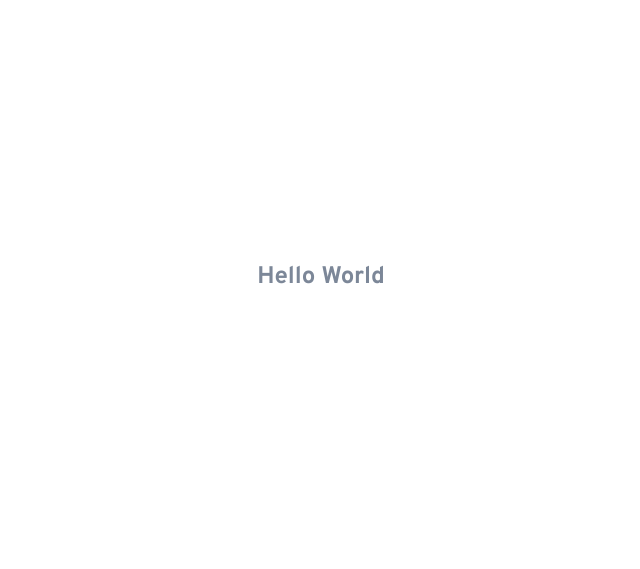
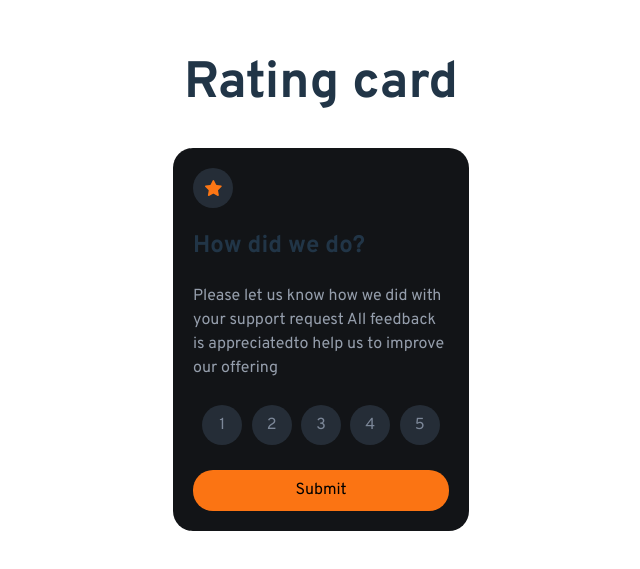
Before and after one commit to Camilo-Suarez98/react-component-2, a React (Vite) app: page / in a window 1280 px wide. Shown: the part 123-692 px from the top of the page, without its empty margins (319-959 px from the left). Built offline with nearby package versions, Linux system fonts and the light colour scheme.

Commit message:
Styles desing

```diff
--- a/src/App.jsx
+++ b/src/App.jsx
@@ -5,6 +5,7 @@ function App() {
 
   return (
     <>
+      <h1>Rating card</h1>
       <Card />
     </>
   )
--- a/src/App.scss
+++ b/src/App.scss
@@ -1,45 +1,11 @@
-:root {
-  --white-color: hsl(0, 0%, 100%);
-  --light-grey-color: hsl(217, 12%, 63%);
-  --medium-grey-color: hsl(216, 12%, 54%);
-  --dark-blue-color: hsl(213, 19%, 18%);
-  --very-dark-blue: hsl(216, 12%, 8%);
-  --orange-color: hsl(25, 97%, 53%);
-}
-
 #root {
   max-width: 1280px;
   margin: 0 auto;
   padding: 2rem;
-  text-align: center;
 }
 
-.logo {
-  height: 6em;
-  padding: 1.5em;
-  will-change: filter;
-  transition: filter 300ms;
-}
-.logo:hover {
-  filter: drop-shadow(0 0 2em #646cffaa);
-}
-.logo.react:hover {
-  filter: drop-shadow(0 0 2em #61dafbaa);
-}
-
-@keyframes logo-spin {
-  from {
-    transform: rotate(0deg);
-  }
-  to {
-    transform: rotate(360deg);
-  }
-}
-
-@media (prefers-reduced-motion: no-preference) {
-  a:nth-of-type(2) .logo {
-    animation: logo-spin infinite 20s linear;
-  }
+h1 {
+  text-align: center;
 }
 
 .card {
--- a/src/components/Card/Card.scss
+++ b/src/components/Card/Card.scss
@@ -1,4 +1,46 @@
+:root {
+  --white-color: hsl(0, 0%, 100%);
+  --light-grey-color: hsl(217, 12%, 63%);
+  --medium-grey-color: hsl(216, 12%, 54%);
+  --dark-blue-color: hsl(213, 19%, 18%);
+  --very-dark-blue-color: hsl(216, 12%, 8%);
+  --orange-color: hsl(25, 97%, 53%);
+}
 
-h2 {
-  color: var(--medium-grey-color);
+.card-rating {
+  background-color: var(--very-dark-blue-color);
+  width: 16rem;
+  padding: 20px;
+  border-radius: 20px;
+
+  .icon {
+    width: 40px;
+    height: 40px;
+    border-radius: 50%;
+    display: flex;
+    justify-content: center;
+    align-items: center;
+    background-color: var(--dark-blue-color);
+  }
+
+  .text {
+    p {
+      color: var(--light-grey-color);
+    }
+  }
+
+  .rating-buttons {
+    display: flex;
+    flex-direction: column;
+    justify-content: space-between;
+    margin-top: 25px;
+
+    button {
+      background-color: var(--orange-color);
+      width: 100%;
+      border-radius: 20px;
+      margin-top: 25px;
+    }
+  }
+
 }
--- a/src/components/Card/index.jsx
+++ b/src/components/Card/index.jsx
@@ -1,10 +1,21 @@
-import React from 'react'
+import { useState } from 'react'
 import './Card.scss'
+import { RatingRange } from '../RatingRange'
 
 export const Card = () => {
   return (
-    <div>
-      <h2>Hello World</h2>
+    <div className='card-rating'>
+      <span className="icon">
+        <img src="../../../public/icon-star.svg" alt="test" />
+      </span>
+      <div className="text">
+        <h2>How did we do?</h2>
+        <p>Please let us know how we did with your support request All feedback is appreciatedto help us to improve our offering</p>
+      </div>
+      <form className="rating-buttons">
+        <RatingRange />
+        <button>Submit</button>
+      </form>
     </div>
   )
 }
--- /dev/null
+++ b/src/components/Rating/Rating.scss
@@ -0,0 +1,10 @@
+.rating {
+  background-color: var(--dark-blue-color);
+  width: 40px;
+  height: 40px;
+  display: flex;
+  justify-content: center;
+  align-items: center;
+  border-radius: 100%;
+  color: var(--medium-grey-color);
+}
--- /dev/null
+++ b/src/components/Rating/index.jsx
@@ -0,0 +1,10 @@
+import React from 'react'
+import './Rating.scss'
+
+export const Rating = ({ onClick, value }) => {
+  return (
+    <div className='rating'>
+      <div onClick={onClick}>{value}</div>
+    </div>
+  )
+}
--- /dev/null
+++ b/src/components/RatingRange/RatingRange.scss
@@ -0,0 +1,5 @@
+.rating-range {
+  display: flex;
+  justify-content: space-evenly;
+  align-items: center;
+}
--- /dev/null
+++ b/src/components/RatingRange/index.jsx
@@ -0,0 +1,18 @@
+import { Rating } from '../Rating'
+import './RatingRange.scss'
+
+export const RatingRange = () => {
+
+  const handleClick = () => {
+    console.log('hola');
+  }
+  return (
+    <div className='rating-range'>
+      <Rating onClick={handleClick} value='1' />
+      <Rating onClick={handleClick} value='2' />
+      <Rating onClick={handleClick} value='3' />
+      <Rating onClick={handleClick} value='4' />
+      <Rating onClick={handleClick} value='5' />
+    </div>
+  )
+}
--- a/src/index.scss
+++ b/src/index.scss
@@ -4,7 +4,6 @@
 
   color-scheme: light dark;
   color: rgba(255, 255, 255, 0.87);
-  background-color: #242424;
 
   font-synthesis: none;
   text-rendering: optimizeLegibility;
```
Also changed, not shown: public/icon-star.svg (added), public/illustration-thank-you.svg (added).
